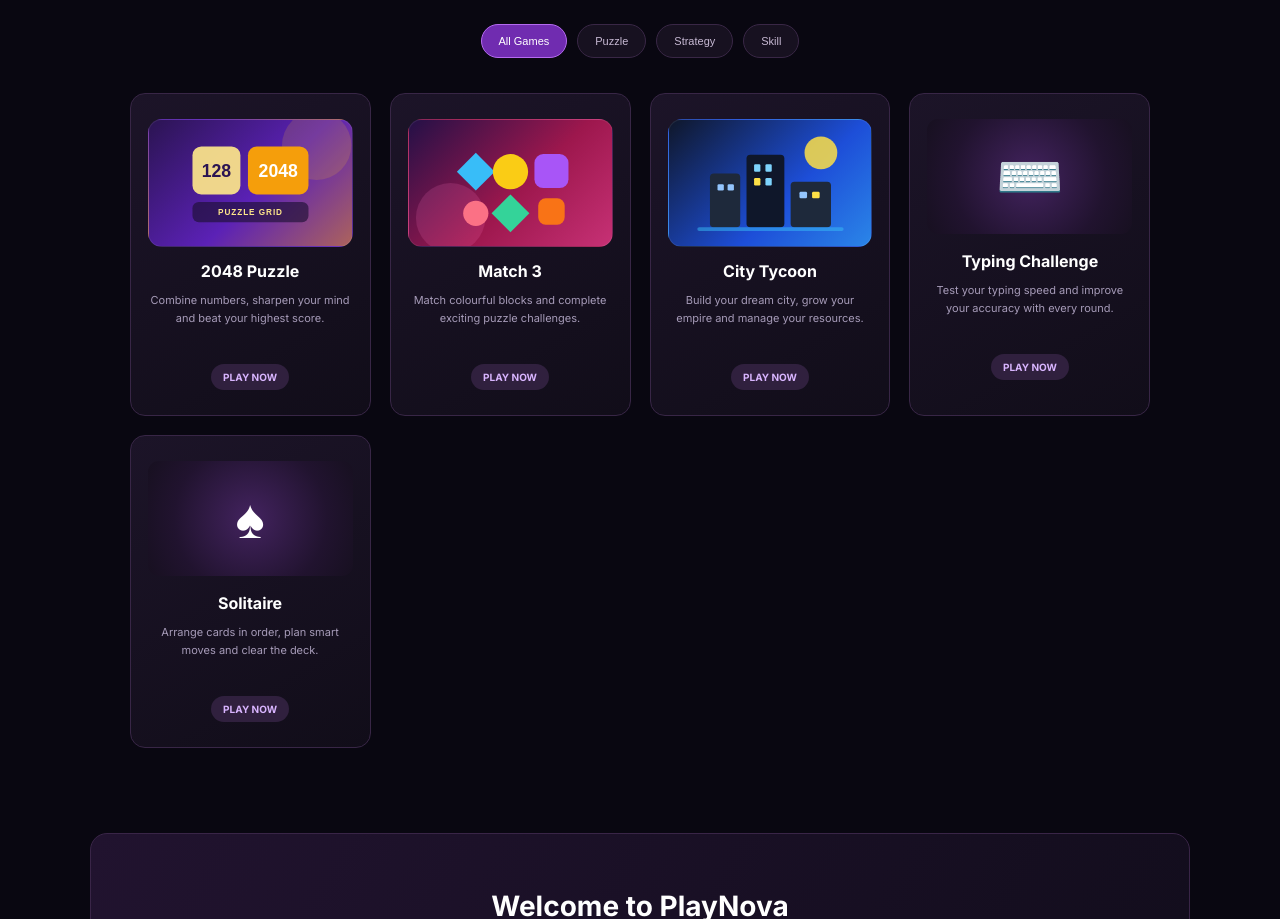
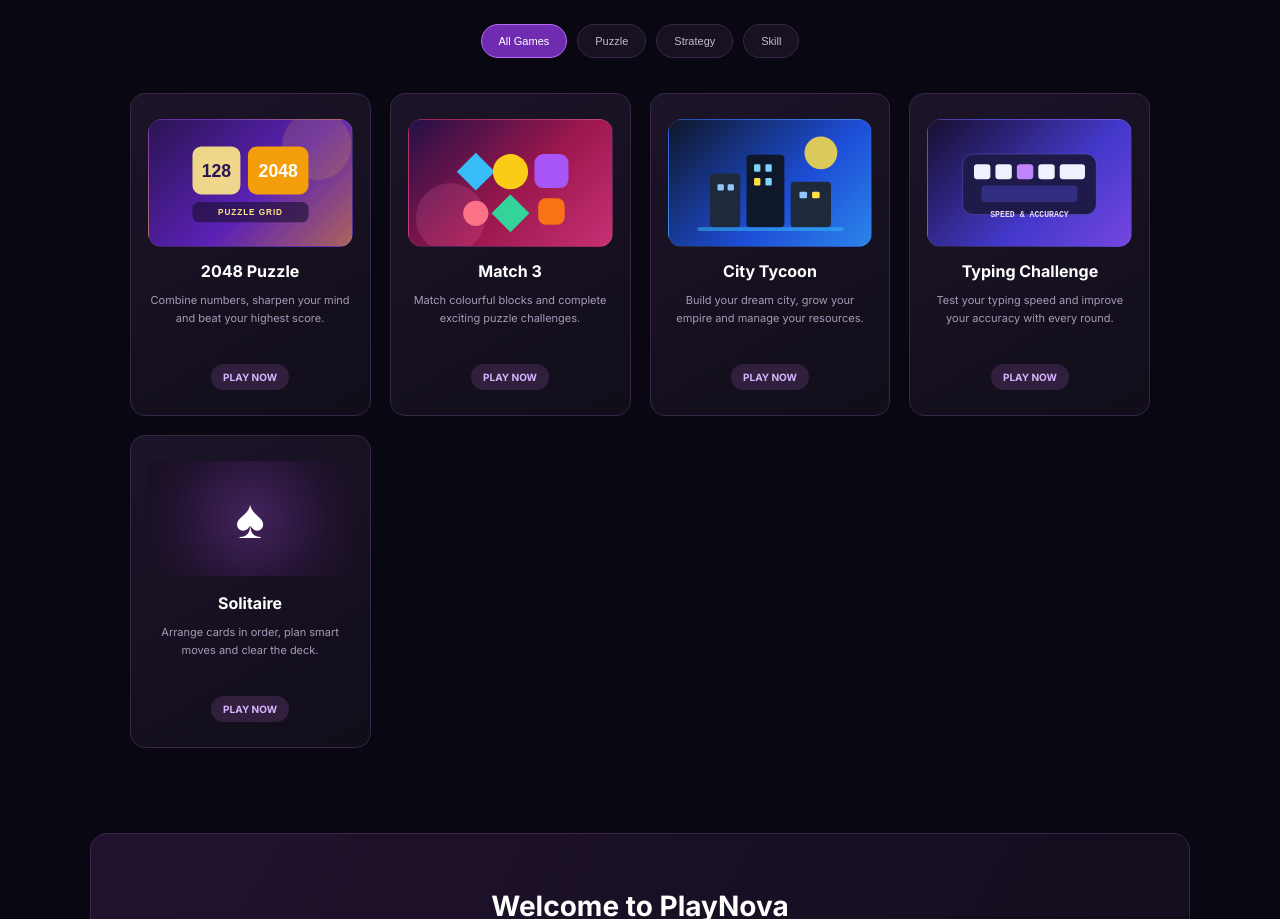
Before and after one commit to Nishat628/Playnova, a plain HTML site: page index.html in a window 1280 px wide. Shown: the part 1020-1939 px from the top of the page. Drawn offline with Linux system fonts and the light colour scheme.

Commit message:
Update index.html

```diff
--- a/index.html
+++ b/index.html
@@ -531,7 +531,19 @@ footer p {
     </article>
 
     <article class="game-card" data-category="skill" data-name="typing challenge">
-      <div class="game-art">⌨️</div>
+      <div class="game-thumb thumb-typing">
+  <svg viewBox="0 0 320 200" fill="none" xmlns="http://www.w3.org/2000/svg">
+    <rect x="54" y="54" width="212" height="96" rx="16" fill="#1E1B4B" stroke="#818CF8" stroke-opacity="0.45"/>
+    <rect x="72" y="70" width="26" height="24" rx="5" fill="#EEF2FF"/>
+    <rect x="106" y="70" width="26" height="24" rx="5" fill="#EEF2FF"/>
+    <rect x="140" y="70" width="26" height="24" rx="5" fill="#C084FC"/>
+    <rect x="174" y="70" width="26" height="24" rx="5" fill="#EEF2FF"/>
+    <rect x="208" y="70" width="40" height="24" rx="5" fill="#EEF2FF"/>
+    <rect x="84" y="104" width="152" height="26" rx="6" fill="#312E81"/>
+    <text x="160" y="154" text-anchor="middle" fill="#E9D5FF" font-family="monospace" font-size="13" font-weight="700">SPEED &amp; ACCURACY</text>
+  </svg>
+</div>
+
       <h3>Typing Challenge</h3>
       <p>Test your typing speed and improve your accuracy with every round.</p>
       <a href="typing-challenge.html" class="status">PLAY NOW</a>
```
